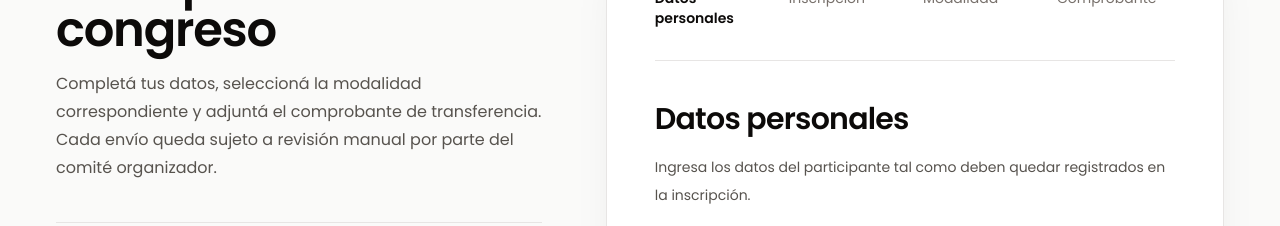
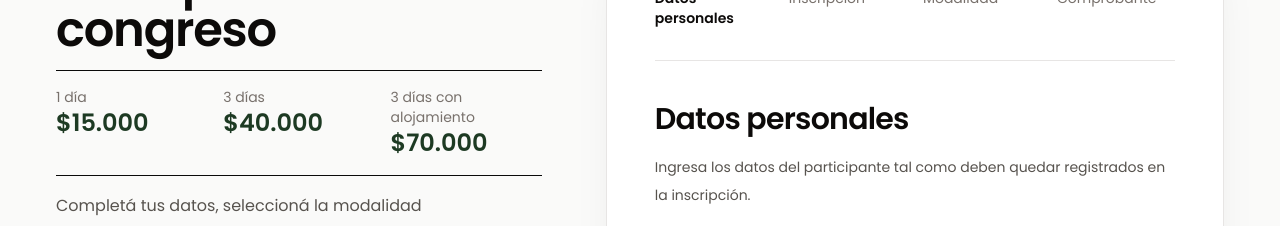
Before and after one commit to frandepe/congreso2025, a React (Vite) app: page /inscripcion/participantes in a window 1280 px wide. Shown: the part 268-494 px from the top of the page. Built offline with nearby package versions, Linux system fonts and the light colour scheme; no server answers.

Commit message:
precios visoibles

```diff
--- a/src/components/SpeakersTimeline/SpeakersTimeline.tsx
+++ b/src/components/SpeakersTimeline/SpeakersTimeline.tsx
@@ -98,7 +98,13 @@ export function SpeakersTimeline() {
             <br />
             Disertante: Dr. Guillermo Sandrone.
             <br />
-            Exposición + preguntas.
+            Aspectos legales de la RCP
+            <br />
+            Ley 27.159 Tu protección y responsabilidad al intervenir como
+            instructor. El respaldo de una matrícula de habilitación. Deber de
+            enseñar el estándar actualizado de ERC/AHA. El límite entre
+            Instructor y Rescatista. Documentación y consentimiento en la
+            capacitación. Responsabilidad docente
           </p>
 
           <p className={itemClass}>
--- a/src/features/public-registration/pages/PublicRegistrationPage.tsx
+++ b/src/features/public-registration/pages/PublicRegistrationPage.tsx
@@ -551,6 +551,34 @@ export function PublicRegistrationPage() {
                 <h1 className="max-w-xl text-4xl font-semibold tracking-tight text-stone-950 dark:text-stone-100 sm:text-5xl">
                   Inscripción al congreso
                 </h1>
+                <div className="grid grid-cols-1 gap-4 border-y border-primary/15 py-4 sm:grid-cols-3">
+                  <div className="flex flex-col">
+                    <span className="text-sm text-stone-500 dark:text-stone-400">
+                      1 día
+                    </span>
+                    <span className="text-2xl font-semibold text-primary">
+                      $15.000
+                    </span>
+                  </div>
+
+                  <div className="flex flex-col">
+                    <span className="text-sm text-stone-500 dark:text-stone-400">
+                      3 días
+                    </span>
+                    <span className="text-2xl font-semibold text-primary">
+                      $40.000
+                    </span>
+                  </div>
+
+                  <div className="flex flex-col">
+                    <span className="text-sm text-stone-500 dark:text-stone-400">
+                      3 días con alojamiento
+                    </span>
+                    <span className="text-2xl font-semibold text-primary">
+                      $70.000
+                    </span>
+                  </div>
+                </div>
                 <p className="max-w-xl text-base leading-7 text-stone-600 dark:text-stone-400">
                   Completá tus datos, seleccioná la modalidad correspondiente y
                   adjuntá el comprobante de transferencia. Cada envío queda
```
